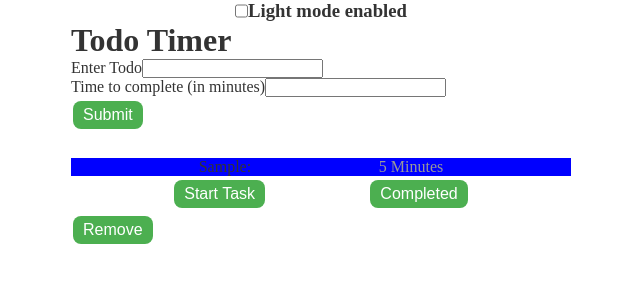
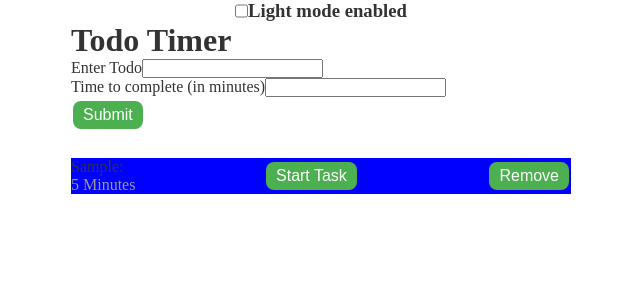
Before and after one commit to PhilippeRoemer/TodoTimer, a React (Create React App) app: page / in a window 1280 px wide. Both pictures are taken after typing "Sample", "5" into the empty fields and a click on the button "Submit". Shown: the top 300 px of the page, without its empty margins (319-959 px from the left). Built offline with nearby package versions, Linux system fonts and the light colour scheme.

Commit message:
Task list items updated. Start task button is now hidden after task is completed

```diff
--- a/src/App.css
+++ b/src/App.css
@@ -73,6 +73,10 @@ button {
 
 .todo-item {
     display: flex;
-    justify-content: space-evenly;
+    justify-content: space-between;
     align-items: center;
 }
+
+.hideDiv {
+    display: none;
+}
--- a/src/components/TodoItem.js
+++ b/src/components/TodoItem.js
@@ -28,13 +28,14 @@ function TodoItem({ text, time, todo, todoItems, setTodoItems }) {
     return (
         <div>
             <li className={`todo-item ${todo.completed ? "completed" : ""}`}>
-                {text}: <br /> <span className="taskTime">{time} Minutes</span>
+                <div>
+                    {text}: <br /> <span className="taskTime">{time} Minutes</span>
+                </div>
+                <div className={`todo-item ${todo.completed ? "hideDiv" : ""}`}>
+                    <button onClick={() => setModalIsOpen(true)}>Start Task</button>
+                </div>
+                <button onClick={deleteHandler}>Remove</button>
             </li>{" "}
-            <div className={`todo-item ${todo.completed ? "hideDiv" : ""}`}>
-                <button onClick={() => setModalIsOpen(true)}>Start Task</button>
-                <button onClick={completeHandler}>Completed</button>
-            </div>
-            <button onClick={deleteHandler}>Remove</button>
             <Modal isOpen={modalIsOpen} onRequestClose={() => setModalIsOpen(false)}>
                 <button onClick={() => setModalIsOpen(false)}>X</button>
                 <p>Task Time: {time} Minutes</p>
```
